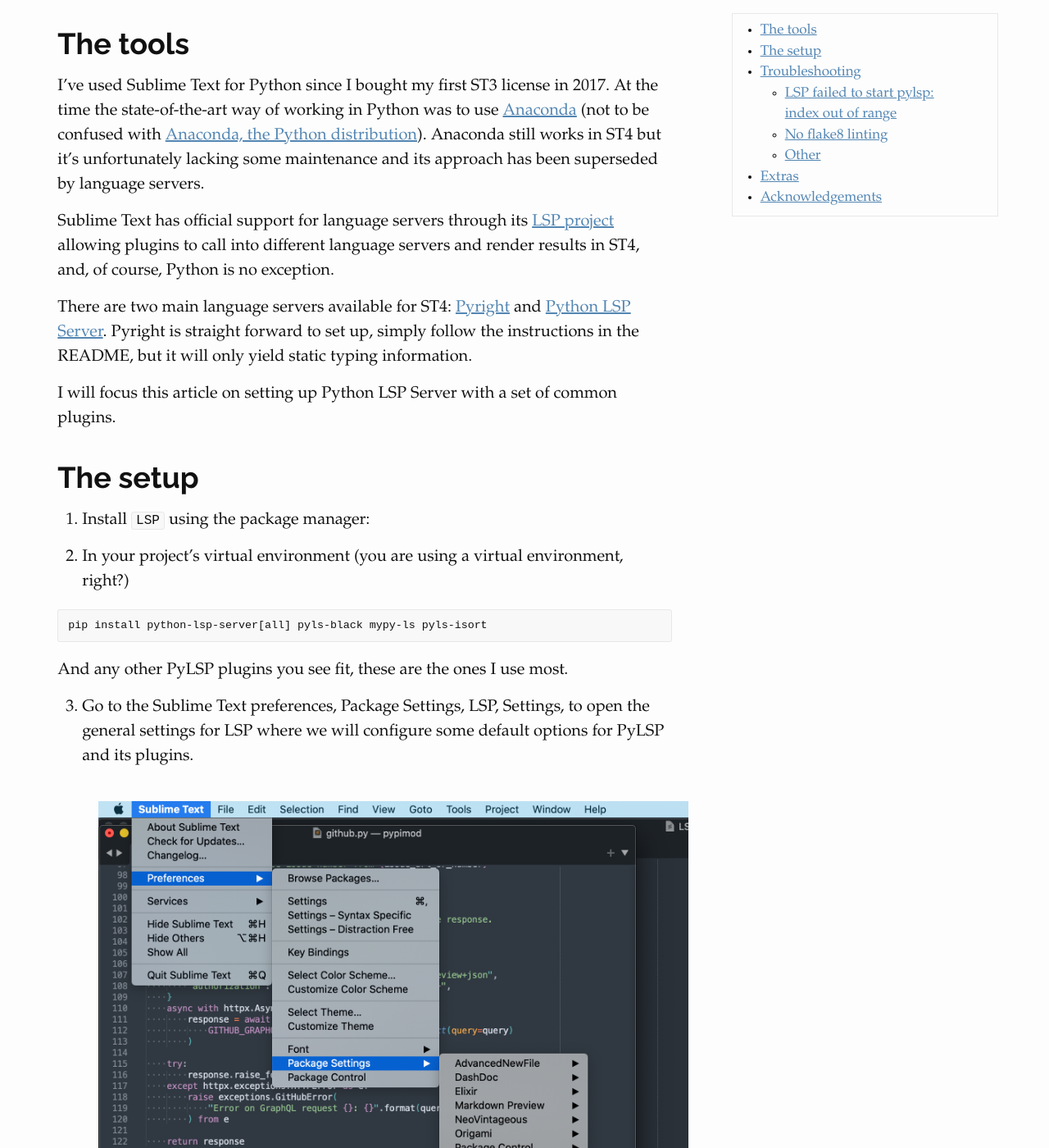
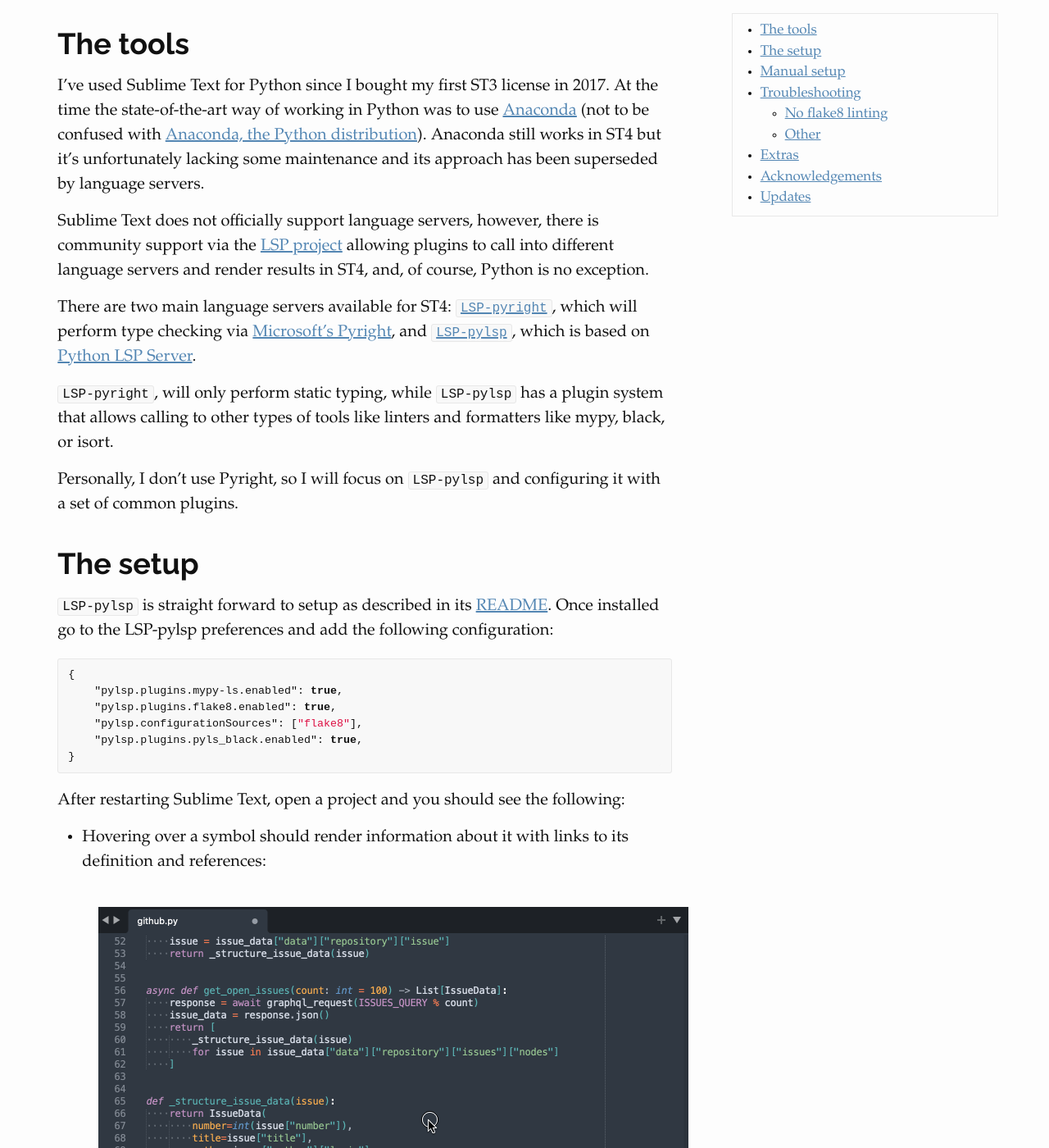
Before and after one commit to yeraydiazdiaz/yeraydiazdiaz.github.io, a Jekyll site: the page built from _posts/2021-05-21-setting-up-sublime-text-4-for-python.md, in a window 1280 px wide and 1400 px high, scrolled down 1060 px. Shown: the whole window at 82% size. Built offline with Jekyll 4.4.1, drawn with Linux system fonts in a browser that asks for light colours; some of the changed text lies outside the part shown.

Commit message:
Act on feedback from Rafał Chłodnicki
- Added `LSP-pylsp` as main method of setup.
- Amend incorrect statement that LSP is officially supported by Sublime Text when it's a community project.
- Remove troubleshooting "index out of range" section which was fixed recently in LSP

````diff
--- a/_posts/2021-05-21-setting-up-sublime-text-4-for-python.md
+++ b/_posts/2021-05-21-setting-up-sublime-text-4-for-python.md
@@ -33,13 +33,46 @@ I will update this post with any developments in the tools and setup.
 
 I've used Sublime Text for Python since I bought my first ST3 license in 2017. At the time the state-of-the-art way of working in Python was to use [Anaconda](https://github.com/DamnWidget/anaconda) (not to be confused with [Anaconda, the Python distribution](https://anaconda.org/)). Anaconda still works in ST4 but it's unfortunately lacking some maintenance and its approach has been superseded by language servers.
 
-Sublime Text has official support for language servers through its [LSP project](https://lsp.sublimetext.io/) allowing plugins to call into different language servers and render results in ST4, and, of course, Python is no exception.
+Sublime Text does not officially support language servers, however, there is community support via the [LSP project](https://lsp.sublimetext.io/) allowing plugins to call into different language servers and render results in ST4, and, of course, Python is no exception.
 
-There are two main language servers available for ST4: [Pyright](https://github.com/sublimelsp/LSP-pyright) and [Python LSP Server](https://github.com/python-lsp/python-lsp-server/). Pyright is straight forward to set up, simply follow the instructions in the README, but it will only yield static typing information.
+There are two main language servers available for ST4: [`LSP-pyright`](https://github.com/sublimelsp/LSP-pyright), which will perform type checking via [Microsoft's Pyright](https://github.com/microsoft/pyright), and [`LSP-pylsp`](https://github.com/sublimelsp/LSP-pylsp), which is based on [Python LSP Server](https://github.com/python-lsp/python-lsp-server/).
 
-I will focus this article on setting up Python LSP Server with a set of common plugins.
+`LSP-pyright`, will only perform static typing, while `LSP-pylsp` has a plugin system that allows calling to other types of tools like linters and formatters like mypy, black, or isort.
+
+Personally, I don't use Pyright, so I will focus on `LSP-pylsp` and configuring it with a set of common plugins.
 
 ## The setup
+
+`LSP-pylsp` is straight forward to setup as described in its [README](https://github.com/sublimelsp/LSP-pylsp). Once installed go to the LSP-pylsp preferences and add the following configuration:
+
+```jsonc
+{
+    "pylsp.plugins.mypy-ls.enabled": true,
+    "pylsp.plugins.flake8.enabled": true,
+    "pylsp.configurationSources": ["flake8"],
+    "pylsp.plugins.pyls_black.enabled": true,
+}
+```
+
+After restarting Sublime Text, open a project and you should see the following:
+
+- Hovering over a symbol should render information about it with links to its definition and references:
+![Hover over symbol](/assets/st4/st4_hover.gif "Hover over symbol")
+
+- You should see Flake8 and mypy errors as you type by hovering over the warning and error squiggly lines or openin the LSP diagnostics panel with `LSP: Toggle Diagnostics Panel`:
+![Flake8 and mypy errors](/assets/st4/st4_mypy_flake8.gif "Flake8 and mypy errors")
+
+- Invoke `LSP: Format File` to format with Black and isort:
+![Black and isort on format](/assets/st4/st4_format_file.gif "Black and isort on format")
+
+- Invoke `LSP: Rename` to rename a symbol using Jedi
+![Jedi rename symbol](/assets/st4/st4_rename.gif "Jedi rename symbol")
+
+## Manual setup
+
+`LSP-pylsp` installs Python Language Server in ST4's Package Storage directory with the Python interpreter present in your `PATH` environment variable. It then proceeds to create a virtual environment and install its [dependencies](https://github.com/sublimelsp/LSP-pylsp/blob/master/requirements.txt) on it.
+
+While this is likely completely fine for most users, you may want more control over the Python version and the versions of the dependencies, potentially ensuring they match the ones in your project. If that's the case you can setup ST4 and Python LSP Server manually as follows:
 
 1. Install `LSP` using the package manager:
 
@@ -116,31 +149,9 @@ Note that `enabled` is `false` in the global LSP settings. This is on purpose to
 Make sure you replace `<ABSOLUTE_PATH_TO_YOUR_VENV>` with the absolute path to your virtual environment.
 
 {:start="6"}
-6. Test it out in your project:
-
-- Hovering over a symbol should render information about it with links to its definition and references:
-![Hover over symbol](/assets/st4/st4_hover.gif "Hover over symbol")
-
-- You should see Flake8 and mypy errors as you type by hovering over the warning and error squiggly lines or openin the LSP diagnostics panel with `LSP: Toggle Diagnostics Panel`:
-![Flake8 and mypy errors](/assets/st4/st4_mypy_flake8.gif "Flake8 and mypy errors")
-
-- Invoke `LSP: Format File` to format with Black and isort:
-![Black and isort on format](/assets/st4/st4_format_file.gif "Black and isort on format")
-
-- Invoke `LSP: Rename` to rename a symbol using Jedi
-![Jedi rename symbol](/assets/st4/st4_rename.gif "Jedi rename symbol")
+6. You should be able to see the effects described in the setup above.
 
 ## Troubleshooting
-
-### LSP failed to start pylsp: index out of range
-
-LSP will attempt to start the command you specified in the project settings. If it fails, you'll get a pop up like this:
-
-<img alt="LSP failed to start pylsp" src="/assets/st4/lsp_failed_to_start_pylsp.png" height="250" />
-
-The error "list out of range" is not very descriptive but the reason is that we have not specified a `command` in the LSP settings for the project. Double check that the `command` is a list and is present under `settings` > `LSP` > `pylsp` and is a sibling of `enabled`.
-
-Some users have reported that this error still happens even after setting the command list in the project settings. A work around is to set the command in the LSP global settings and enable it in the project. However, this would require changing the command there every time we change projects, which is not ideal.
 
 ### No flake8 linting
 
@@ -175,4 +186,14 @@ I would like to thank the Spyder IDE team for taking the time to fork and mainta
 
 And, of course, the Sublime HQ team for making an awesome text editor.
 
+## Updates
+
+**2021-05-31**
+
+- Added `LSP-pylsp` as main method of setup.
+- Amend incorrect statement that LSP is officially supported by Sublime Text when it's a community project.
+- Remove troubleshooting "index out of range" section which was [fixed recently in LSP](https://github.com/sublimelsp/LSP/commit/12a2066789f82b312587dad61f6d807538aac00c).
+
+Thanks to LSP maintainer [Rafał Chłodnicki](https://twitter.com/rchl2k).
+
 </div>
````
Also changed, not shown: other parts of _posts/2021-05-21-setting-up-sublime-text-4-for-python.md (+1 -1 lines).
